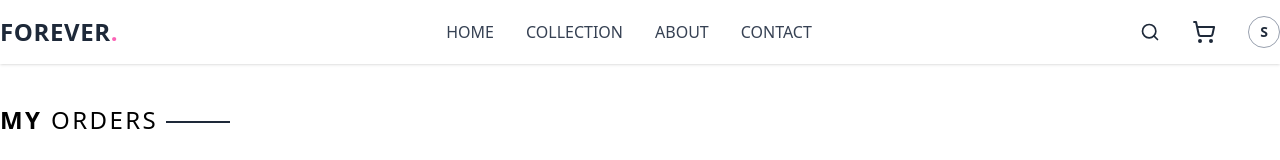
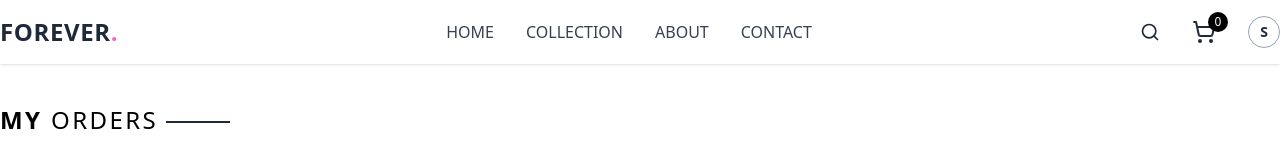
Before and after one commit to shahidweb/forever, a React (Vite) app in the folder frontEnd/: page /orders in a window 1280 px wide. Shown: the top 160 px of the page. Built offline with nearby package versions, Linux system fonts and the light colour scheme; no server answers; sample sign-in values are in the browser's storage.

Commit message:
fixedCartAfterLogged

```diff
--- /dev/null
+++ b/frontEnd/src/components/layout/CartItems.tsx
@@ -0,0 +1,25 @@
+import { ShoppingCart } from "lucide-react";
+import { useEffect } from "react";
+import { Link } from "react-router-dom";
+import { fetchAllCartItems } from "../../services/cartServices";
+import { useAppDispatch, useAppSelector } from "../../shared/hooks/reduxHooks";
+
+function CartItems() {
+  const { items } = useAppSelector((state) => state.cart);
+  const dispatch = useAppDispatch();
+
+  useEffect(() => {
+    dispatch(fetchAllCartItems());
+  }, []);
+
+  return (
+    <Link to="/cart" className="relative">
+      <ShoppingCart className="w-6 h-6 hover:text-black transition" />
+      <span className="absolute -top-2 -right-3 bg-black text-white text-xs rounded-full w-5 h-5 flex items-center justify-center">
+        {items.length}
+      </span>
+    </Link>
+  );
+}
+
+export default CartItems;
--- a/frontEnd/src/components/layout/Header.tsx
+++ b/frontEnd/src/components/layout/Header.tsx
@@ -1,13 +1,10 @@
-import React, { useEffect } from "react";
+import React from "react";
 import { Link, NavLink } from "react-router-dom";
-import { fetchAllCartItems } from "../../services/cartServices";
-import { useAppDispatch, useAppSelector } from "../../shared/hooks/reduxHooks";
+import { useAppSelector } from "../../shared/hooks/reduxHooks";
 import HeaderLoggedIn from "./HeaderLoggedIn";
 
 const Header: React.FC = () => {
   const { user } = useAppSelector((state) => state.auth);
-  const { items } = useAppSelector((state) => state.cart);
-  const dispatch = useAppDispatch();
 
   const menuData = [
     { id: 1, link: "/", value: "HOME" },
@@ -15,10 +12,6 @@ const Header: React.FC = () => {
     { id: 3, link: "/about", value: "ABOUT" },
     { id: 4, link: "/contact", value: "CONTACT" },
   ];
-
-  useEffect(() => {
-    dispatch(fetchAllCartItems());
-  }, []);
 
   return (
     <div className="bg-white shadow-sm">
@@ -45,7 +38,7 @@ const Header: React.FC = () => {
           ))}
         </nav>
 
-        <HeaderLoggedIn cartCount={items.length} userName={user?.name || ""} />
+        <HeaderLoggedIn userName={user?.name || ""} />
       </header>
     </div>
   );
--- a/frontEnd/src/components/layout/HeaderLoggedIn.tsx
+++ b/frontEnd/src/components/layout/HeaderLoggedIn.tsx
@@ -1,15 +1,15 @@
-import { Search, ShoppingCart, User } from "lucide-react";
+import { Search, User } from "lucide-react";
 import { useState } from "react";
 import { useDispatch } from "react-redux";
 import { Link, useNavigate } from "react-router-dom";
 import { logout } from "../../store/slices/authSlice";
+import CartItems from "./CartItems";
 
 interface HeaderProps {
-  cartCount: number;
   userName: string;
 }
 
-const HeaderLoggedIn: React.FC<HeaderProps> = ({ cartCount, userName }) => {
+const HeaderLoggedIn: React.FC<HeaderProps> = ({ userName }) => {
   const [open, setOpen] = useState(false);
   const initials = userName?.charAt(0).toUpperCase();
   const dispatch = useDispatch();
@@ -23,37 +23,23 @@ const HeaderLoggedIn: React.FC<HeaderProps> = ({ cartCount, userName }) => {
 
   return (
     <div className="flex items-center gap-8 text-gray-800 relative">
-      {/* Search */}
-      {/* <Link to="/search"> */}
       <Search className="w-5 h-5 hover:text-black transition" />
-      {/* </Link> */}
 
-      {/* Cart */}
-      {userName && (
-        <Link to="/cart" className="relative">
-          <ShoppingCart className="w-6 h-6 hover:text-black transition" />
-
-          {cartCount > 0 && (
-            <span className="absolute -top-2 -right-3 bg-black text-white text-xs rounded-full w-5 h-5 flex items-center justify-center">
-              {cartCount}
-            </span>
-          )}
-        </Link>
-      )}
-
-      {/* Profile Dropdown */}
       {!userName && (
         <span className="cursor-pointer" onClick={() => navigator("/login")}>
           <User />
         </span>
       )}
       {userName && (
+        <>
+          <CartItems />
           <button
             className="w-8 h-8 flex items-center justify-center rounded-full cursor-pointer border border-gray-400 text-sm font-semibold"
             onClick={() => setOpen(!open)}
           >
             {initials}
           </button>
+        </>
       )}
 
       {open && (
```
Lines whose indentation alone changed are shown as unchanged.
